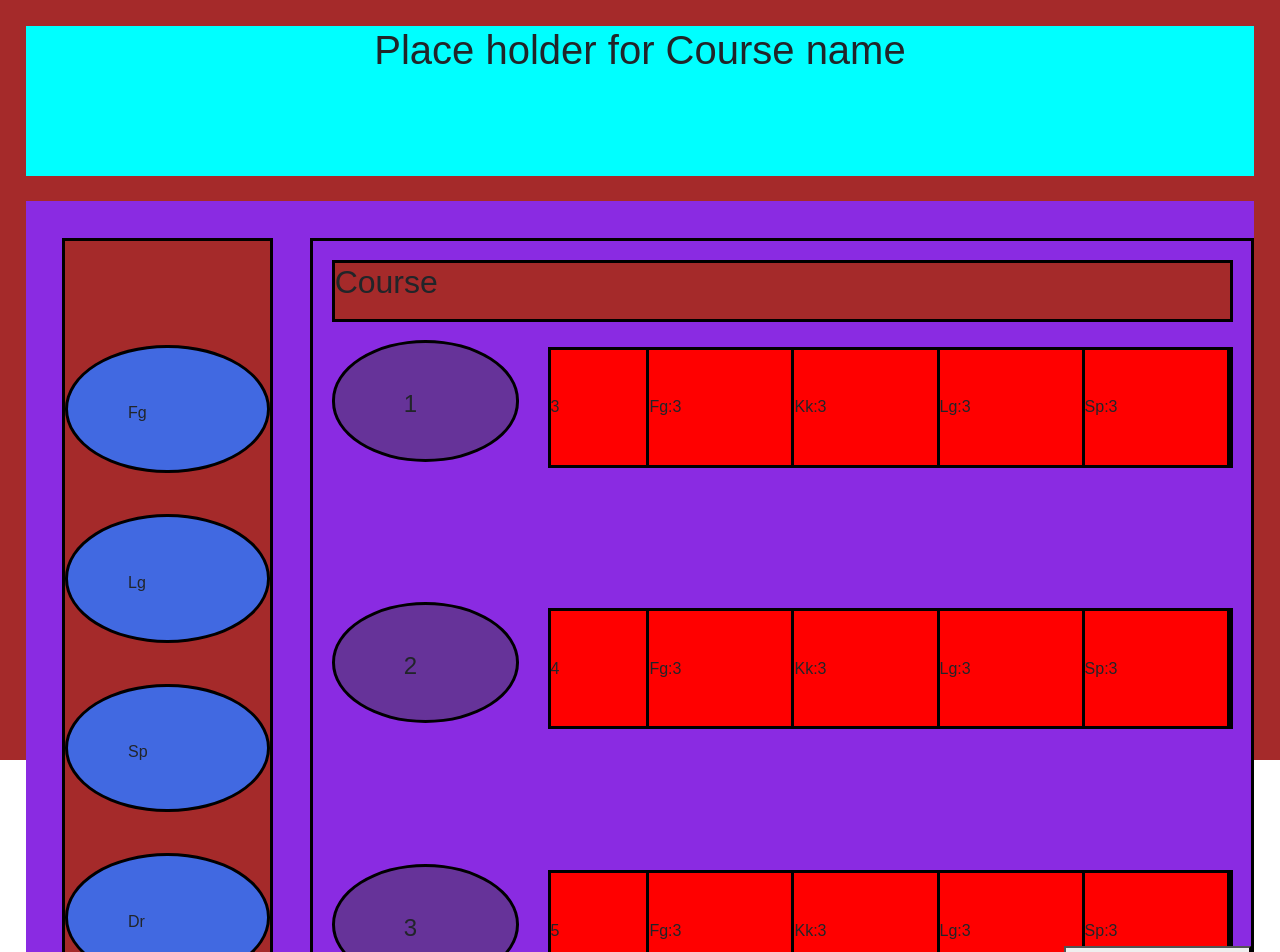
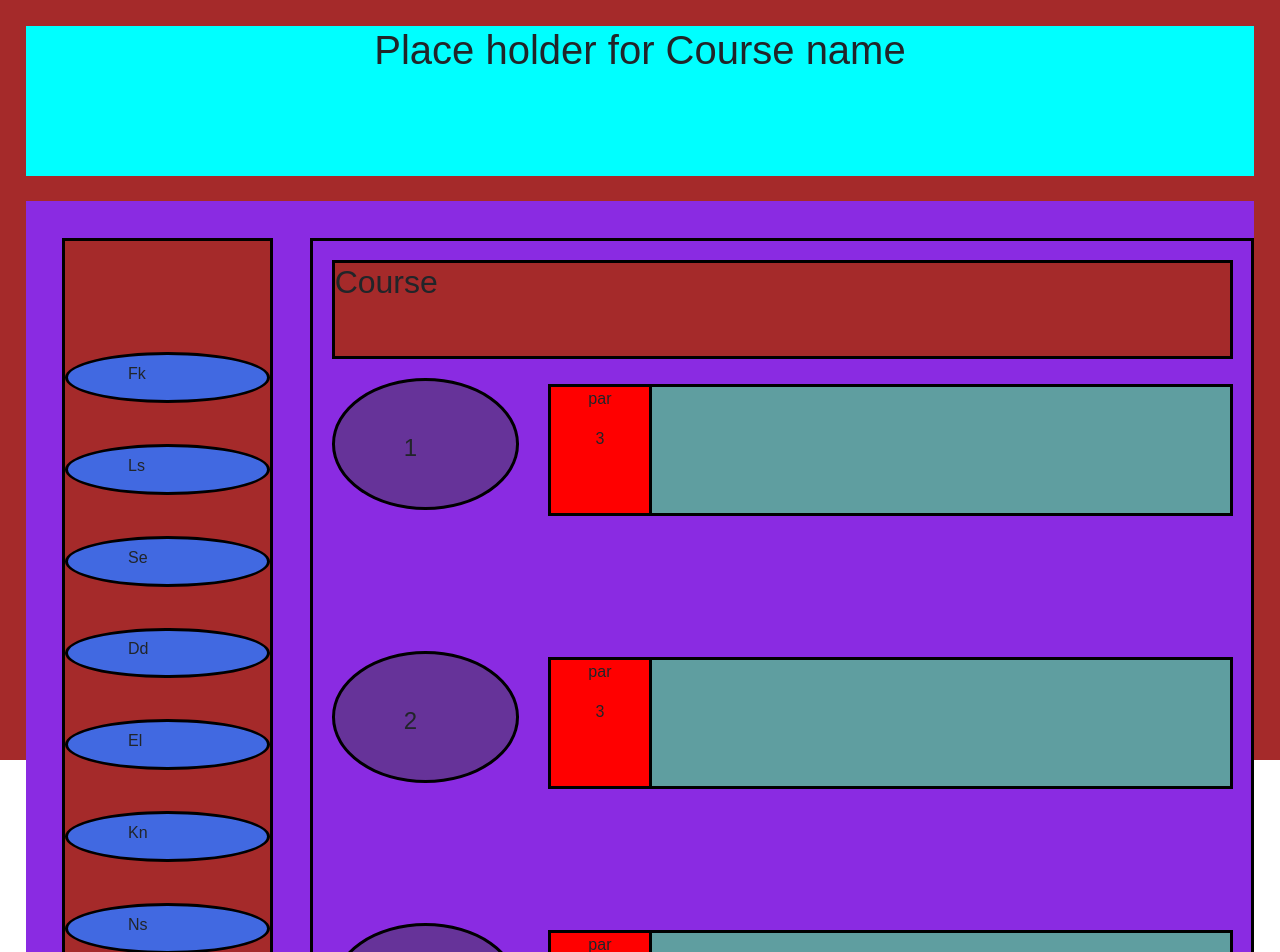
Before and after one commit to fredrik1992/Frisby-Golf.app, a React (Create React App) app: page / in a window 1280 px wide. Shown: the top 952 px of the page. Built offline with nearby package versions, Linux system fonts and the light colour scheme.

Commit message:
finished up with change page so it finnaly works and made names dynamic

```diff
--- a/src/AppMainComp.js
+++ b/src/AppMainComp.js
@@ -1,6 +1,6 @@
 import React from "react";
 import { render } from "react-dom";
-import { useState } from "react";
+import { useState, useEffect } from "react";
 import NameWindowComp from "../src/MainComps/NameWindowComp";
 import CourseWindowComp from "../src/MainComps/CourseWindowComp";
 import BestTotalScoreComp from "./MainComps/BestTotalScoreComp";
@@ -9,41 +9,200 @@ const AppMainComp = () => {
   const [selectedCourseDate, setSelectedCourseDate] = useState([
     {
       laneNum: "1",
-      par: "3"
+      par: "3",
     },
     {
-        laneNum:"2",
-        par:"4"
+      laneNum: "2",
+      par: "3",
     },
     {
-        laneNum:"3",
-        par:"5"
+      laneNum: "3",
+      par: "3",
     },
     {
       laneNum: "4",
-        par: "7"
+      par: "3",
     },
     {
-          laneNum:"5",
-          par:"5"
+      laneNum: "5",
+      par: "3",
     },
     {
-          laneNum:"6",
-          par:"8"
+      laneNum: "6",
+      par: "3",
+    },
+    {
+      laneNum: "7",
+      par: "4",
+    },
+    {
+      laneNum: "8",
+      par: "4",
+    },
+    {
+      laneNum: "9",
+      par: "3",
+    },
+    {
+      laneNum: "10",
+      par: "4",
+    },
+    {
+      laneNum: "11",
+      par: "3",
+    },
+    {
+      laneNum: "12",
+      par: "3",
+    },
+    {
+      laneNum: "13",
+      par: "3",
+    },
+    {
+      laneNum: "14",
+      par: "4",
+    },
+    {
+      laneNum: "15",
+      par: "3",
+    },
+    {
+      laneNum: "16",
+      par: "4",
+    },
+    {
+      laneNum: "17",
+      par: "3",
+    },
+    {
+      laneNum: "18",
+      par: "3",
+    },
+  ]);
+  const [coursesToDisplay, setcoursesToDisplay] = useState([
+    {
+      laneNum: selectedCourseDate[0].laneNum,
+      par: selectedCourseDate[0].par,
+    },
+    {
+      laneNum: selectedCourseDate[1].laneNum,
+      par: selectedCourseDate[1].par,
+    },
+    {
+      laneNum: selectedCourseDate[2].laneNum,
+      par: selectedCourseDate[2].par,
+    },
+  ]);
+
+  const [indexToRemember, setindexToRemember] = useState({
+    indexToStartAt: 0,
+    indexToStopAt: 3,
+    page: 1,
+  });
+
+  const [playerNames,setPlayernames] = useState([
+    {
+      player:"Fredrik"
+    },
+    {
+      player:"Linus"
+    },
+    {
+      player:"Sebbe"
+    },
+    {
+      player:"David"
+    },
+    {
+      player:"Emil"
+    },
+    {
+      player:"Kevin"
+    },
+    {
+      player:"Nicklas"
+    },
+    {
+      player:"Kevin"
+    },
+    {
+      player:"Nicklas"
     }
-]);
-function updateState(){
-    console.log("in update")
-    setSelectedCourseDate(function (prevState) {
-        return [...prevState];
+
+  ])
+
+  function addToCoursesToDisplay(index) {
+    setcoursesToDisplay(function (prevState) {
+      return [
+        ...prevState,
+        {
+          laneNum: selectedCourseDate[index].laneNum,
+          par: selectedCourseDate[index].par,
+        },
+      ];
     });
   }
+
+  function changePage() {
+    setcoursesToDisplay({});
+    incresesIndexInDisplayedPages();
+    let pageHolder = indexToRemember.page++;
+    let index = indexToRemember.indexToStartAt + 3;
+    let indexEndHolder = indexToRemember.indexToStopAt + 3;
+    for (index; index < indexEndHolder; index++) {
+      addToCoursesToDisplay(index);
+    }
+  }
+
+  function incresesIndexInDisplayedPages() {
+    setindexToRemember(function () {
+      return {
+        indexToStartAt: indexToRemember.indexToStartAt + 3,
+        indexToStopAt: indexToRemember.indexToStopAt + 3,
+        page: indexToRemember.page++,
+      };
+    });
+  }
+
 
   return (
     <div className="main">
       <div className="nameAndCourseWindow">
-        <NameWindowComp />
-        <CourseWindowComp data = {selectedCourseDate} update = {updateState} />
+      <div className="sideWindowMain">
+      <div className = "playerBox">
+      {playerNames.map(function(player){
+          return(
+            <NameWindowComp
+            name = {player.player}></NameWindowComp>
+          )
+        })}
+
+      </div>
+
+
+      </div>
+
+
+        <div className="courseWindow">
+          <h2 className="courseName">Course</h2>
+          <div className="courseLanesHolderWindow">
+            {coursesToDisplay.map(function (coursesToDisplay) {
+              if (coursesToDisplay != undefined) {
+                return (
+                  <CourseWindowComp
+                    par={coursesToDisplay.par}
+                    lane={coursesToDisplay.laneNum}
+                  ></CourseWindowComp>
+                );
+              }
+            })}
+
+            <button className="nextPageButton" onClick={changePage}>
+              change
+            </button>
+          </div>
+        </div>
       </div>
       <BestTotalScoreComp />
     </div>
--- a/src/MainComps/CourseWindowComp.js
+++ b/src/MainComps/CourseWindowComp.js
@@ -2,75 +2,28 @@ import React from "react";
 import { useState } from "react";
 import "./MainCompsCss/CourseWindowComp.css";
 const CourseWindowComp = (props) => {
+  console.log(props.courseData);
+
   const [laneNums, setLaneNums] = useState({
-    lane1: 0,
-    lane2: 1,
-    lane3: 2,
+    page: 1,
+  });
+  const [indexToRemember, setindexToRemember] = useState({
+    indexToStartAt: 0,
+    indexToStopAt: 3,
+    page: 1,
   });
 
-  let lane1 = props.data[laneNums.lane1];
-  let lane2 = props.data[laneNums.lane2];
-  let lane3 = props.data[laneNums.lane3];
-
-  function changePageOfCourse() {//get previous state and adds three  to show new three
-    let laneHolderOne = laneNums.lane1;
-    let laneHolderTwo = laneNums.lane2;
-    let laneHolderThree = laneNums.lane3;
-    laneHolderOne += 3;
-    laneHolderTwo += 3;
-    laneHolderThree += 3;
-    setLaneNums({
-      lane1: laneHolderOne,
-      lane2: laneHolderTwo,
-      lane3: laneHolderThree,
-    });
-    props.update();
-  }
   return (
-    <div className="courseWindow">
-      <h2 className="courseName">Course</h2>
-      <div className="courseLanesHolderWindow">
-        <div className="laneWindow">
-          <div className="laneNumberWindow">
-            <p className="laneNumber">{lane1.laneNum}</p>
-          </div>
-          <div className="courseLanes">
-            <p className="courseLanesPar">{lane1.par}</p>
-            <p className="courseLanesItems">Fg:3</p>
-            <p className="courseLanesItems">Kk:3</p>
-            <p className="courseLanesItems">Lg:3</p>
-            <p className="courseLanesItems">Sp:3</p>
-          </div>
-        </div>
-
-        <div className="laneWindow">
-          <div className="laneNumberWindow">
-            <p className="laneNumber">{lane2.laneNum}</p>
-          </div>
-          <div className="courseLanes">
-            <p className="courseLanesPar">{lane2.par}</p>
-            <p className="courseLanesItems">Fg:3</p>
-            <p className="courseLanesItems">Kk:3</p>
-            <p className="courseLanesItems">Lg:3</p>
-            <p className="courseLanesItems">Sp:3</p>
-          </div>
-        </div>
-        <div className="laneWindow">
-          <div className="laneNumberWindow">
-            <p className="laneNumber">{lane3.laneNum}</p>
-          </div>
-          <div className="courseLanes">
-            <p className="courseLanesPar">{lane3.par}</p>
-            <p className="courseLanesItems">Fg:3</p>
-            <p className="courseLanesItems">Kk:3</p>
-            <p className="courseLanesItems">Lg:3</p>
-            <p className="courseLanesItems">Sp:3</p>
-          </div>
+    <div className="laneWindow">
+      <div className="laneNumberWindow">
+        <p className="laneNumber">{props.lane}</p>
+      </div>
+      <div className="courseLanes">
+        <div className="lanePar">
+          <p>par</p>
+          <p>{props.par}</p>
         </div>
       </div>
-      <button className="nextPageButton" onClick={changePageOfCourse}>
-        Next
-      </button>
     </div>
   );
 };
--- a/src/MainComps/MainCompsCss/CourseWindowComp.css
+++ b/src/MainComps/MainCompsCss/CourseWindowComp.css
@@ -88,3 +88,13 @@
     width: 20%;
     height: 10%;
   }
+  .lanePar{
+    display: flex;
+    flex-direction: column;
+    border-right: solid black;
+    display: flex;
+    align-items: center;
+    width: 15%;
+    height: 100%;
+    background-color: red;
+  }
--- a/src/MainComps/MainCompsCss/NameWindowComp.css
+++ b/src/MainComps/MainCompsCss/NameWindowComp.css
@@ -1,5 +1,6 @@
 .sideWindowMain{
     display: flex;
+    overflow: scroll;
     flex-direction: column;
     align-items: center;
     border: solid black;
--- a/src/MainComps/NameWindowComp.js
+++ b/src/MainComps/NameWindowComp.js
@@ -1,23 +1,21 @@
-import React from "react";
+import React, { useState } from "react";
 import "./MainCompsCss/NameWindowComp.css";
 
-const NameWindowComp = () => {
+const NameWindowComp = (props) => {
+  let shortNameToUse;
+  shortenName();
+  function shortenName() {
+    let nameArray = props.name.split("");
+
+    let firstLetter = nameArray[0];
+    let lastLetter = nameArray.pop();
+
+    shortNameToUse = firstLetter + lastLetter;
+  }
+  console.log(shortNameToUse);
   return (
-    <div className="sideWindowMain">
-      <div className = "playerBox">
-        <div className="sideWindowNamesBox">
-          <p className="names">Fg</p>
-        </div>
-        <div className="sideWindowNamesBox">
-          <p className="names">Lg</p>
-        </div>
-        <div className="sideWindowNamesBox">
-          <p className="names">Sp</p>
-        </div>
-        <div className="sideWindowNamesBox">
-          <p className="names">Dr</p>
-        </div>
-      </div>
+    <div className="sideWindowNamesBox">
+      <p className="names">{shortNameToUse}</p>
     </div>
   );
 };
```
Also changed, not shown: 1 other file (tests, documents, lock files or other folders). Lines whose indentation alone changed are shown as unchanged.
